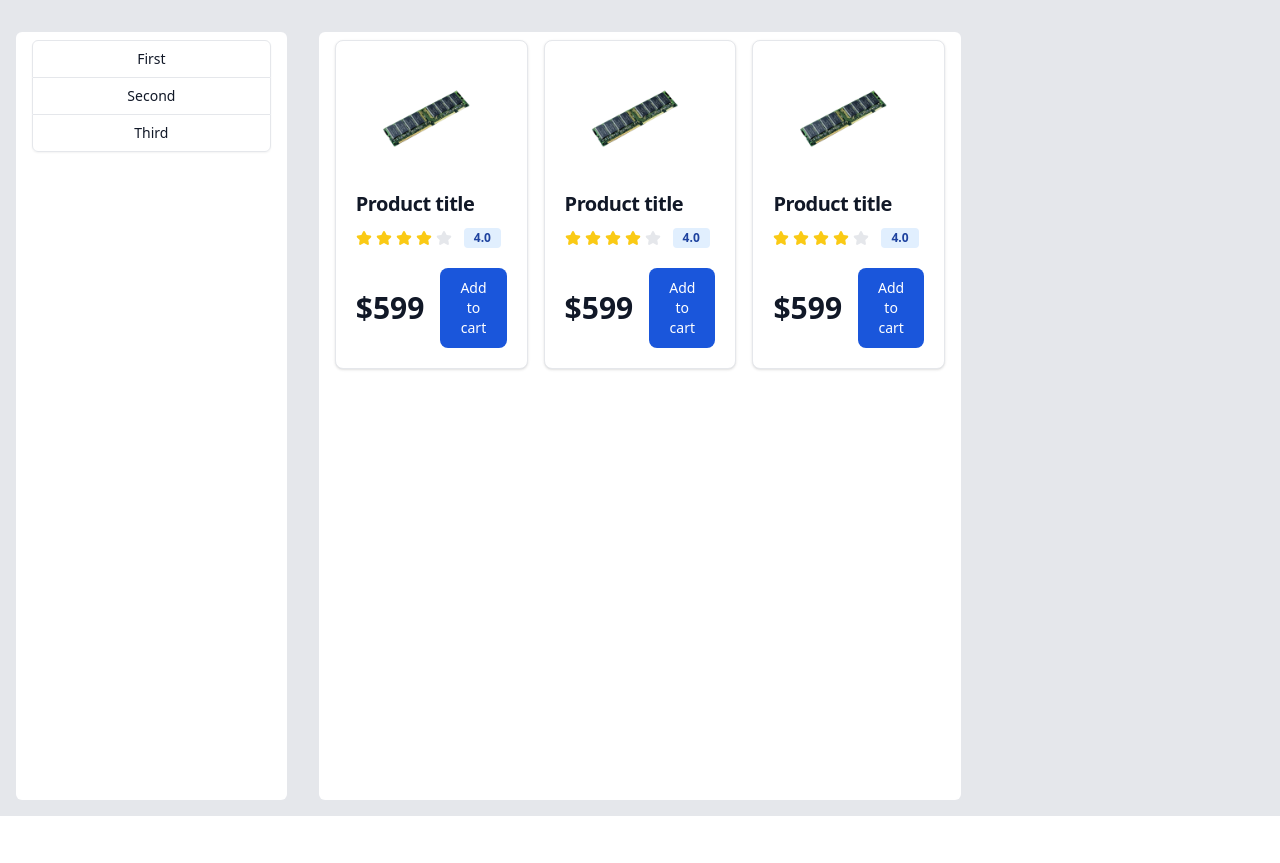
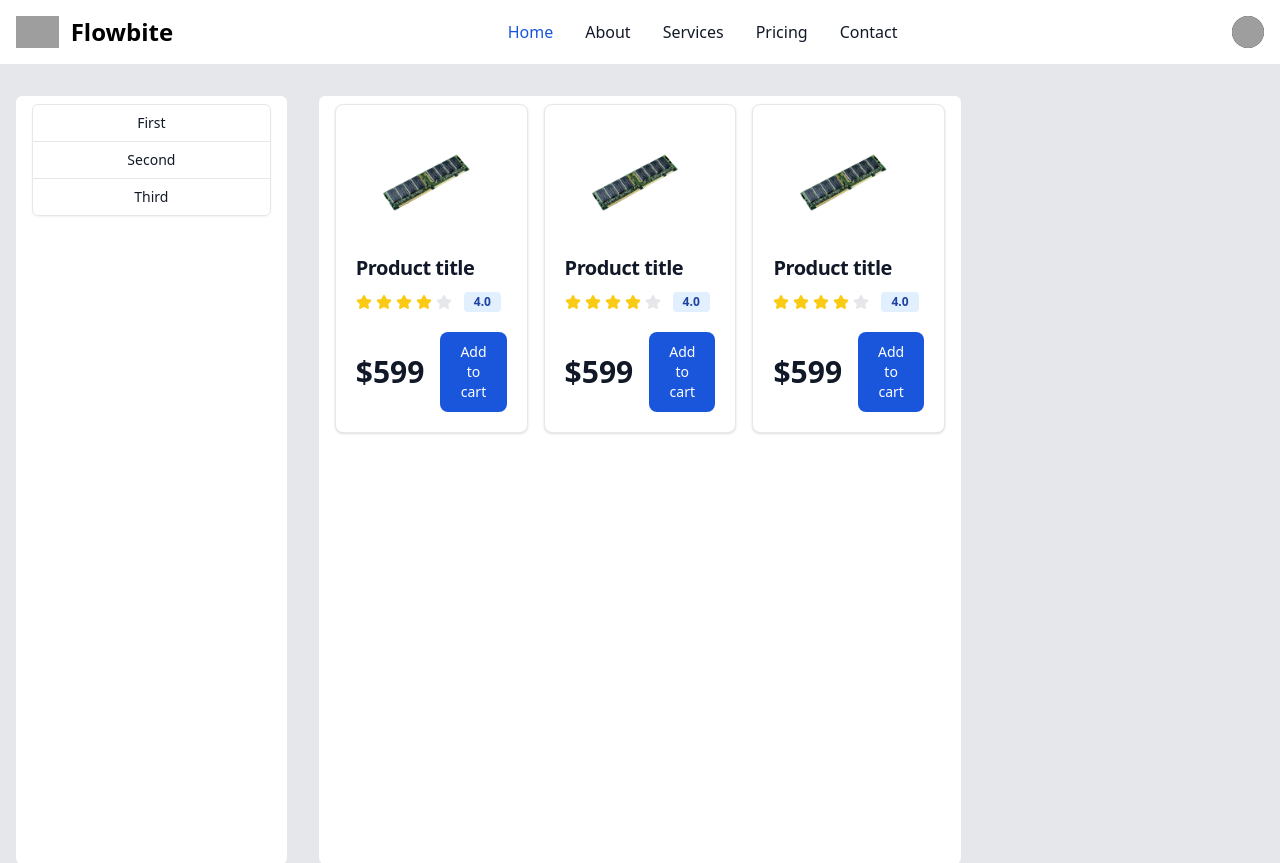
Before and after one commit to BackEndeavor/TechDjangoWeb, a Django app: page / in a window 1280 px wide. Shown: the top 863 px of the page. Before the commit the page ends 816 px from the top, so only its background shows below. Run offline with Django 4.2, Linux system fonts and the light colour scheme; style sheets or scripts are compiled from the project's sources; some libraries are stand-ins or nearby versions; grey boxes are pictures that could not be loaded.

Commit message:
Add non-functional navigation bar template

```diff
--- a/templates/_base.html
+++ b/templates/_base.html
@@ -10,6 +10,7 @@
     <meta name="viewport" content="width=device-width, initial-scale=1.0">
     <title>ECommerce</title>
 
+    <link rel="stylesheet" href="https://fonts.googleapis.com/css2?family=Material+Symbols+Outlined:opsz,wght,FILL,GRAD@20..48,100..700,0..1,-50..200"/>
     {% compress css %}
         <link rel="stylesheet" href="{% static 'src/output.css' %}">
     {% endcompress %}
@@ -17,6 +18,8 @@
 </head>
 
 <body class="bg-[#E5E7EB]">
+{% block header %}
+{% endblock header %}
 <div class="container mx-auto mt-4">
     {% block content %}
     {% endblock content %}
--- a/templates/index.html
+++ b/templates/index.html
@@ -1,5 +1,74 @@
 {% extends 'panel.html' %}
 
+{% block header %}
+    <nav class="bg-white border-gray-200 dark:bg-gray-900">
+        <div class="max-w-screen-xl flex flex-wrap items-center justify-between mx-auto p-4">
+            <a href="https://flowbite.com/" class="flex items-center space-x-3 rtl:space-x-reverse">
+                <img src="https://flowbite.com/docs/images/logo.svg" class="h-8" alt="Flowbite Logo"/>
+                <span class="self-center text-2xl font-semibold whitespace-nowrap dark:text-white">Flowbite</span>
+            </a>
+            <div class="flex items-center md:order-2 space-x-3 md:space-x-0 rtl:space-x-reverse">
+                <button type="button" class="flex text-sm bg-gray-800 rounded-full md:me-0 focus:ring-4 focus:ring-gray-300 dark:focus:ring-gray-600" id="user-menu-button" aria-expanded="false"
+                        data-dropdown-toggle="user-dropdown" data-dropdown-placement="bottom">
+                    <span class="sr-only">Open user menu</span>
+                    <img class="w-8 h-8 rounded-full" src="/docs/images/people/profile-picture-3.jpg" alt="user photo">
+                </button>
+                <!-- Dropdown menu -->
+                <div class="z-50 hidden my-4 text-base list-none bg-white divide-y divide-gray-100 rounded-lg shadow dark:bg-gray-700 dark:divide-gray-600" id="user-dropdown">
+                    <div class="px-4 py-3">
+                        <span class="block text-sm text-gray-900 dark:text-white">Bonnie Green</span>
+                        <span class="block text-sm  text-gray-500 truncate dark:text-gray-400">name@flowbite.com</span>
+                    </div>
+                    <ul class="py-2" aria-labelledby="user-menu-button">
+                        <li>
+                            <a href="#" class="block px-4 py-2 text-sm text-gray-700 hover:bg-gray-100 dark:hover:bg-gray-600 dark:text-gray-200 dark:hover:text-white">Dashboard</a>
+                        </li>
+                        <li>
+                            <a href="#" class="block px-4 py-2 text-sm text-gray-700 hover:bg-gray-100 dark:hover:bg-gray-600 dark:text-gray-200 dark:hover:text-white">Settings</a>
+                        </li>
+                        <li>
+                            <a href="#" class="block px-4 py-2 text-sm text-gray-700 hover:bg-gray-100 dark:hover:bg-gray-600 dark:text-gray-200 dark:hover:text-white">Earnings</a>
+                        </li>
+                        <li>
+                            <a href="#" class="block px-4 py-2 text-sm text-gray-700 hover:bg-gray-100 dark:hover:bg-gray-600 dark:text-gray-200 dark:hover:text-white">Sign out</a>
+                        </li>
+                    </ul>
+                </div>
+                <button data-collapse-toggle="navbar-user" type="button"
+                        class="inline-flex items-center p-2 w-10 h-10 justify-center text-sm text-gray-500 rounded-lg md:hidden hover:bg-gray-100 focus:outline-none focus:ring-2 focus:ring-gray-200 dark:text-gray-400 dark:hover:bg-gray-700 dark:focus:ring-gray-600"
+                        aria-controls="navbar-user" aria-expanded="false">
+                    <span class="sr-only">Open main menu</span>
+                    <svg class="w-5 h-5" aria-hidden="true" xmlns="http://www.w3.org/2000/svg" fill="none" viewBox="0 0 17 14">
+                        <path stroke="currentColor" stroke-linecap="round" stroke-linejoin="round" stroke-width="2" d="M1 1h15M1 7h15M1 13h15"/>
+                    </svg>
+                </button>
+            </div>
+            <div class="items-center justify-between hidden w-full md:flex md:w-auto md:order-1" id="navbar-user">
+                <ul class="flex flex-col font-medium p-4 md:p-0 mt-4 border border-gray-100 rounded-lg bg-gray-50 md:space-x-8 rtl:space-x-reverse md:flex-row md:mt-0 md:border-0 md:bg-white dark:bg-gray-800 md:dark:bg-gray-900 dark:border-gray-700">
+                    <li>
+                        <a href="#" class="block py-2 px-3 text-white bg-blue-700 rounded md:bg-transparent md:text-blue-700 md:p-0 md:dark:text-blue-500" aria-current="page">Home</a>
+                    </li>
+                    <li>
+                        <a href="#"
+                           class="block py-2 px-3 text-gray-900 rounded hover:bg-gray-100 md:hover:bg-transparent md:hover:text-blue-700 md:p-0 dark:text-white md:dark:hover:text-blue-500 dark:hover:bg-gray-700 dark:hover:text-white md:dark:hover:bg-transparent dark:border-gray-700">About</a>
+                    </li>
+                    <li>
+                        <a href="#"
+                           class="block py-2 px-3 text-gray-900 rounded hover:bg-gray-100 md:hover:bg-transparent md:hover:text-blue-700 md:p-0 dark:text-white md:dark:hover:text-blue-500 dark:hover:bg-gray-700 dark:hover:text-white md:dark:hover:bg-transparent dark:border-gray-700">Services</a>
+                    </li>
+                    <li>
+                        <a href="#"
+                           class="block py-2 px-3 text-gray-900 rounded hover:bg-gray-100 md:hover:bg-transparent md:hover:text-blue-700 md:p-0 dark:text-white md:dark:hover:text-blue-500 dark:hover:bg-gray-700 dark:hover:text-white md:dark:hover:bg-transparent dark:border-gray-700">Pricing</a>
+                    </li>
+                    <li>
+                        <a href="#"
+                           class="block py-2 px-3 text-gray-900 rounded hover:bg-gray-100 md:hover:bg-transparent md:hover:text-blue-700 md:p-0 dark:text-white md:dark:hover:text-blue-500 dark:hover:bg-gray-700 dark:hover:text-white md:dark:hover:bg-transparent dark:border-gray-700">Contact</a>
+                    </li>
+                </ul>
+            </div>
+        </div>
+    </nav>
+{% endblock %}
 {% block left-panel %}
     <div class="h-full w-full bg-white px-4 py-2 rounded-md">
         <div class="flex flex-col rounded-md shadow-sm" role="group">
```
Lines whose indentation alone changed are shown as unchanged.
